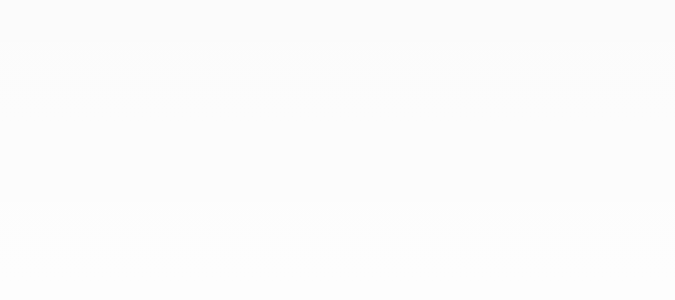
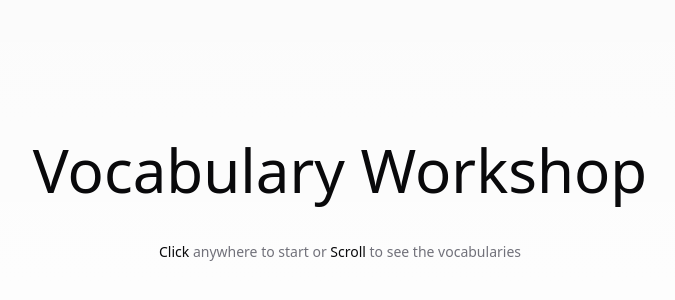
Before and after one commit to seheon99/vocabulary-workshop, a Next.js app: page / in a window 1280 px wide. Shown: the part 198-498 px from the top of the page, without its empty margins (300-975 px from the left). Built offline with nearby package versions, Linux system fonts and the light colour scheme.

Commit message:
chore: Update home page layout and content

```diff
--- a/src/app/page.tsx
+++ b/src/app/page.tsx
@@ -1,5 +1,13 @@
+import { Text, Strong } from "@/components/catalyst";
+
 export default function Home() {
   return (
-    <main className="flex min-h-screen flex-col items-center justify-between p-24"></main>
+    <main className="flex min-h-screen flex-col items-center justify-center gap-10">
+      <Strong className="text-6xl">Vocabulary Workshop</Strong>
+      <Text>
+        <Strong>Click</Strong> anywhere to start or <Strong>Scroll</Strong> to
+        see the vocabularies
+      </Text>
+    </main>
   );
 }
```
